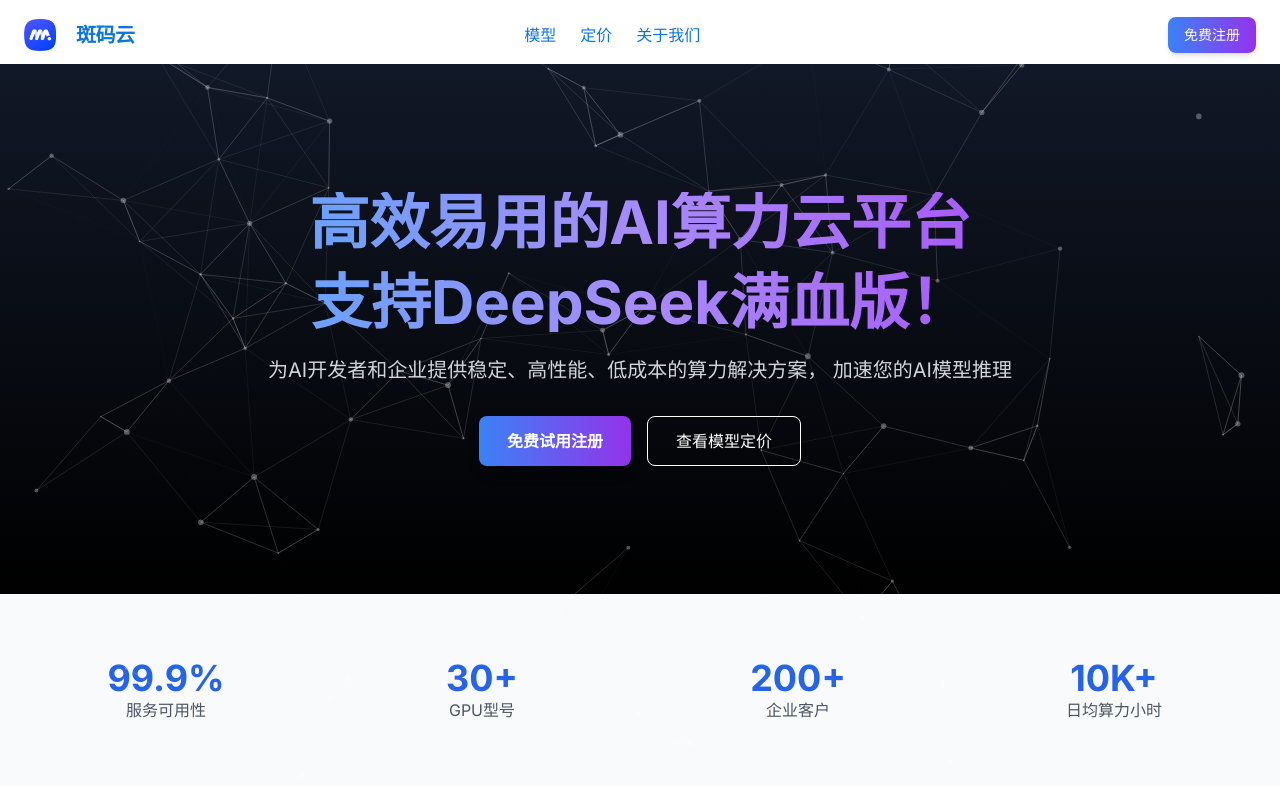
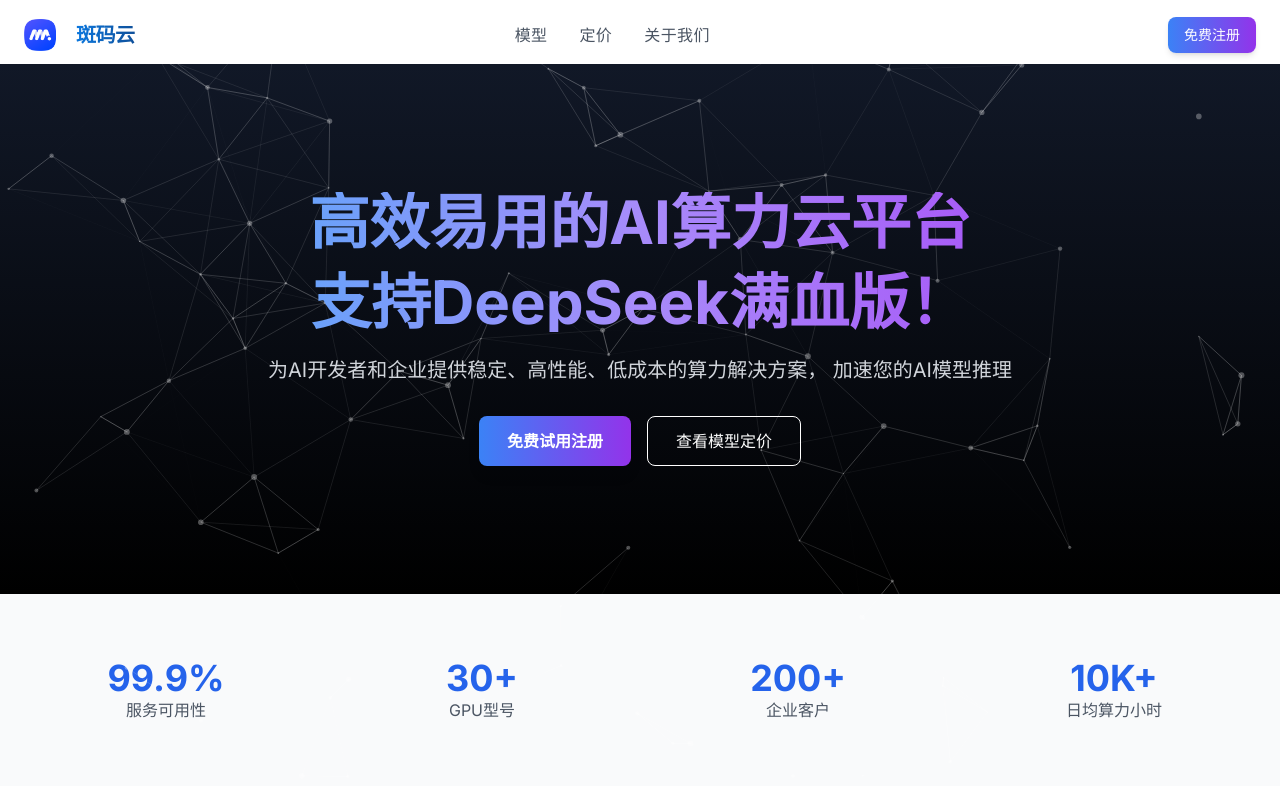
Before and after one commit to hehan-wang/banma, a Next.js app: page / in a window 1280 px wide. Shown: the top 800 px of the page. Built offline with nearby package versions, Linux system fonts and the light colour scheme.

Commit message:
chore: enhance Header component styles with bold text and improved link hover effects

```diff
--- a/components/layout/Header.tsx
+++ b/components/layout/Header.tsx
@@ -47,18 +47,18 @@
                 priority
               />
             </div>
-            <span className="ml-1 text-xl font-semibold tracking-tight text-primary-600">
+            <span className="ml-1 text-xl font-bold tracking-tight bg-gradient-to-r from-primary-600 to-primary-800 bg-clip-text text-transparent">
               斑码云
             </span>
           </Link>
 
           {/* Desktop Navigation */}
-          <nav className="hidden md:flex items-center space-x-6">
+          <nav className="hidden md:flex items-center space-x-8">
             {navLinks.map((link) => (
               <Link
                 key={link.name}
                 href={link.href}
-                className="font-medium transition-colors duration-200 text-primary-600 hover:text-primary-700"
+                className="font-medium text-gray-600 hover:text-primary-600 transition-all duration-300 hover:scale-105 tracking-wide"
               >
                 {link.name}
               </Link>
@@ -124,7 +124,7 @@
                 <Link
                   key={link.name}
                   href={link.href}
-                  className="text-gray-700 hover:text-primary-600 font-medium"
+                  className="text-gray-600 hover:text-primary-600 font-medium transition-colors duration-300 tracking-wide"
                   onClick={() => setIsMobileMenuOpen(false)}
                 >
                   {link.name}
```
